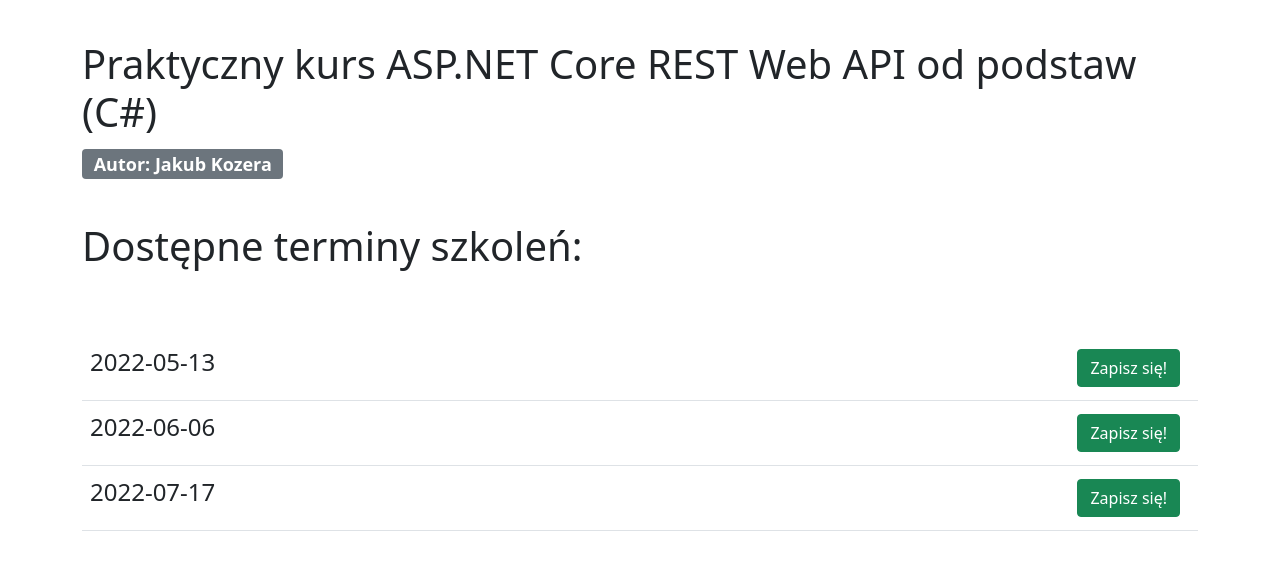
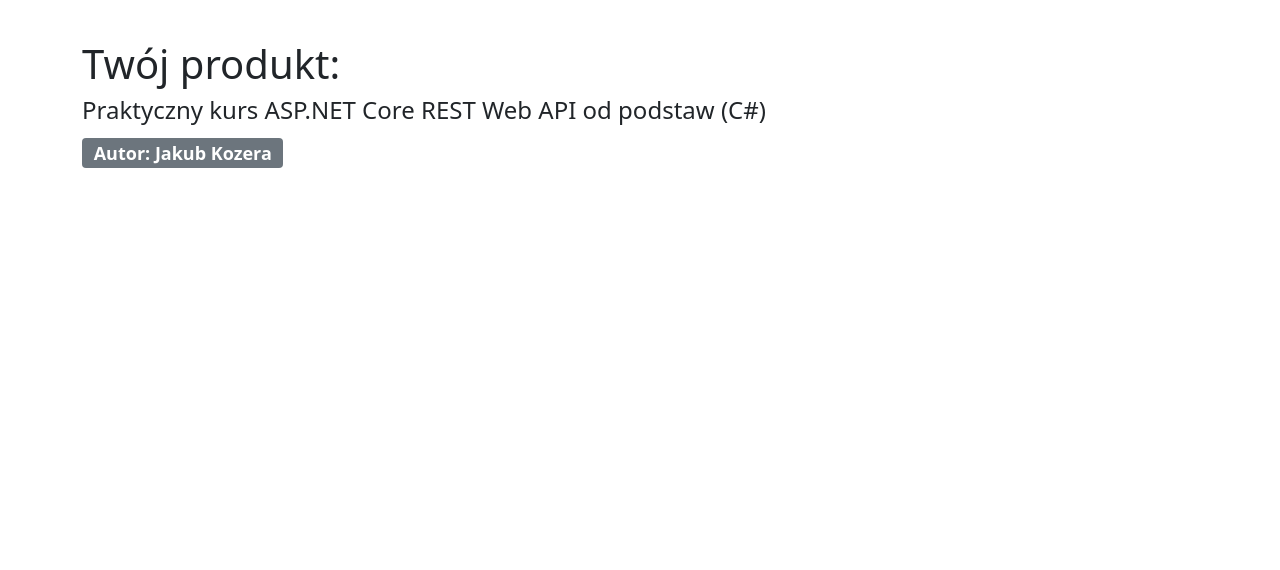
Before and after one commit to Degmin49/studdier, a React (Create React App) app: page / in a window 1280 px wide. Shown: the top 570 px of the page. Built offline with nearby package versions, Linux system fonts and the light colour scheme.

Commit message:
Payment wip

```diff
--- a/src/App.js
+++ b/src/App.js
@@ -4,6 +4,7 @@
 import MyCourses from './components/MyCourses';
 import CourseDetails from './components/CourseDetails';
 import Calendar from './components/Calendar';
+import Payment from './components/Payment';
 
 const baseUrl = window.location.protocol + "//" + window.location.host + "/";
 
@@ -18,7 +19,8 @@
       {/* <AllCourses /> */}
       {/* <MyCourses /> */}
       {/* <CourseDetails /> */}
-      <Calendar />
+      {/* <Calendar /> */}
+      <Payment />
     </div>
   );
 }
--- /dev/null
+++ b/src/components/Payment.js
@@ -0,0 +1,32 @@
+import React from "react";
+import { Container, Button, Form, Modal, Table, Ratio, Badge, Card } from "react-bootstrap";
+
+var CourseInfo = {
+    id: 1,
+    title: "Praktyczny kurs ASP.NET Core REST Web API od podstaw (C#)",
+    author: "Jakub Kozera",
+    calendar: "2022-05-13",
+    price: "30zł"
+};
+
+class Payment extends React.Component {
+    constructor(props){
+        super(props);
+        this.state = {
+            course: CourseInfo,
+            role: localStorage.getItem('role')
+        };
+    }
+
+    render(){
+        return(
+            <Container className="MyContainer">
+                <h1>Twój produkt:</h1>
+
+                <h4>{CourseInfo.title}<br /></h4><Badge bg="secondary">Autor: {CourseInfo.author}</Badge>
+            </Container>
+        );
+    }
+}
+
+export default Payment
```
